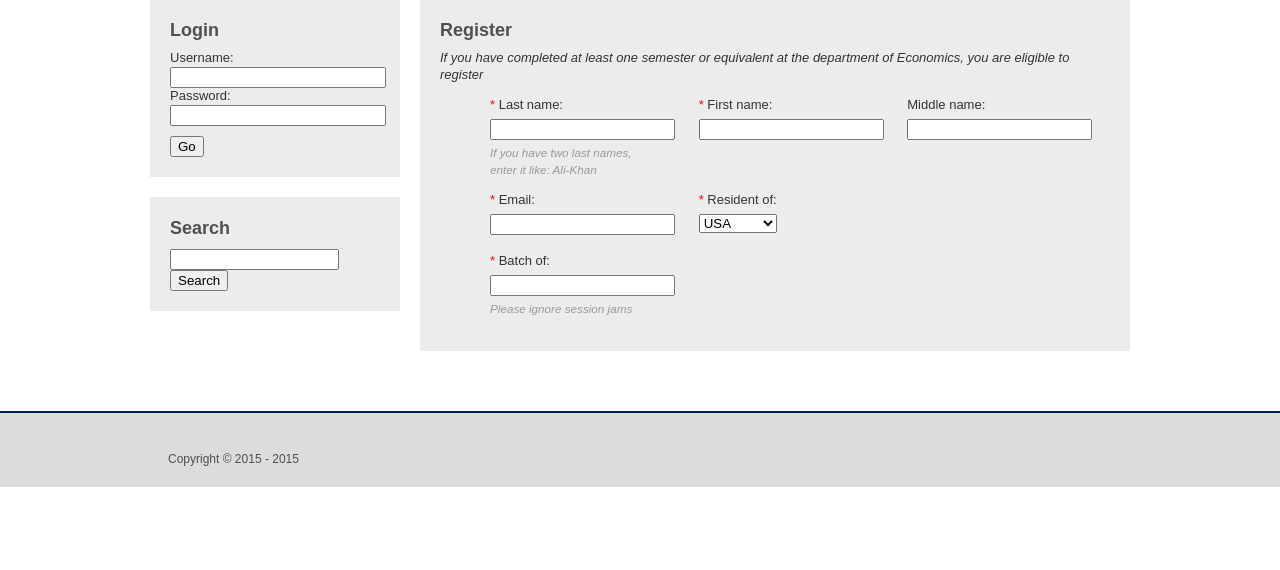
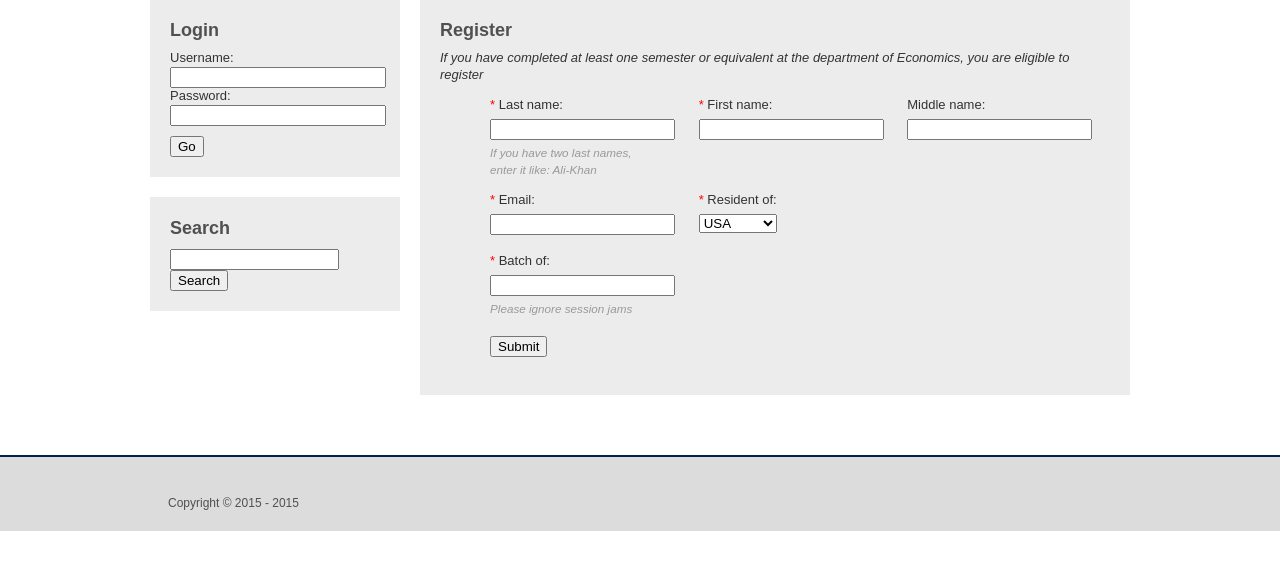
Before and after one commit to Luna2873/alumin, a PHP site: page /register.php in a window 1280 px wide. Shown: the part 182-752 px from the top of the page. Run offline with PHP 8.4, Linux system fonts and the light colour scheme; some libraries are stand-ins or nearby versions.

Commit message:
add submit btn

```diff
--- a/duedaana/register.php
+++ b/duedaana/register.php
@@ -86,6 +86,11 @@ $account = new Account($_GET, $_POST);
                                         <i>Please ignore session jams</i>
                                     </li>
                                 </ul>
+                                <ul class="horizontal-list">
+                                    <li>
+                                        <input type="button" name="submit" value="Submit">
+                                    </li>
+                                </ul>
                             </div>
 							<?php else: ?>
 							You are already registered. Please login.
```
